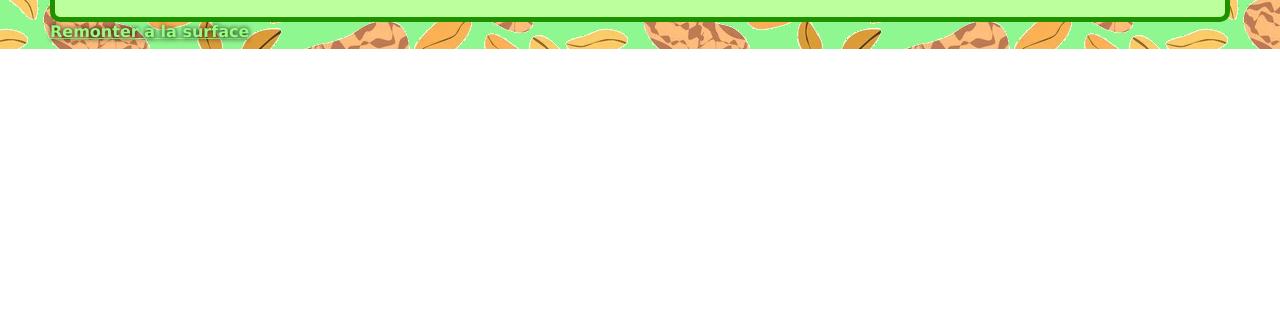
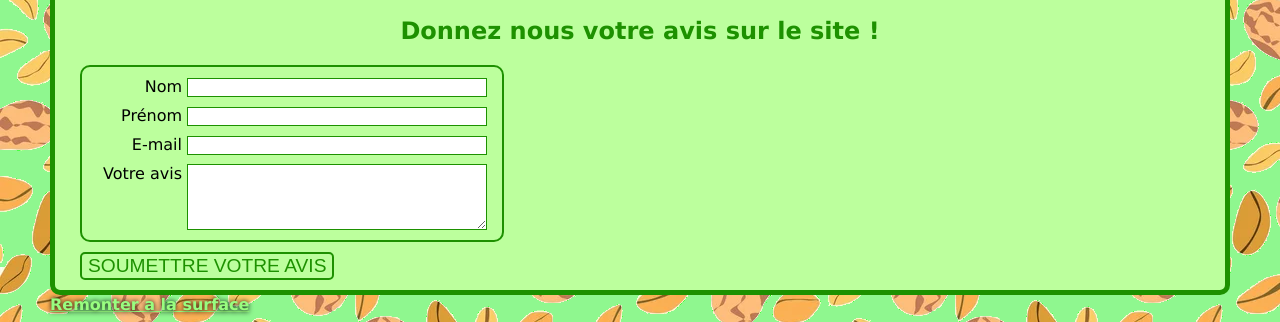
Before and after one commit to victorSejournes22005043/-Mael-Victor-caouette-au-wasabi, a plain HTML site: page index.html in a window 1280 px wide. Shown: the part 1533-1855 px from the top of the page. Before the commit the page ends 1582 px from the top, so only its background shows below. Drawn offline with Linux system fonts and the light colour scheme.

Commit message:
oba sima, formulaire

```diff
--- a/css/style.css
+++ b/css/style.css
@@ -14,7 +14,7 @@ p{
 h1{
     text-align: center;
     color: rgb(152, 253, 127);
-    text-shadow: 0 0 5px rgb(0, 0, 0)
+    text-shadow: 0 0 5px rgb(0, 0, 0);
 }
 
 h2{
@@ -135,6 +135,37 @@ button:active{
     color: rgb(255, 174, 0);
 }
 
+form {
+
+    width: 400px;
+    padding: 10px;
+    border: 2px solid rgb(29, 145, 0);
+    border-radius: 10px;
+}
+
+label {
+    display: inline-block;
+    width: 90px;
+    text-align: right;
+    margin-bottom: 10px;
+}
+
+input, textarea {
+    width: 300px;
+    box-sizing: border-box;
+    border: 1px solid rgb(29, 145, 0);
+}
+
+textarea {
+    vertical-align: top;
+    height: 5em;
+}
+
+#soumettre{
+    margin-top: 10px;
+    margin-bottom: 10px;
+}
+
 @media screen and (max-width: 480px) {
     main{
         flex-direction: column;
--- a/index.html
+++ b/index.html
@@ -58,6 +58,18 @@
             pourtant formelle !
             <img class="fit-picture" src="img/trend_wasabi_cacahuete.png" alt="Google Trend wasabi cacahuète">
         </p>
+        <h2 id="avis_site">Donnez nous votre avis sur le site !</h2>
+        <form accept-charset="utf-8">
+            <label for="nom">Nom</label>
+            <input type="text" id="nom"><br>
+            <label for="prenom">Prénom</label>
+            <input type="text" id="nom"><br>
+            <label for="mail">E-mail</label>
+            <input type="email" id="mail"><br>
+            <label for="avis">Votre avis</label>
+            <textarea id="avis"></textarea><br>
+        </form>
+        <button id="soumettre">Soumettre votre avis</button>
     </article>
     <a href="#">Remonter a la surface</a>
     <!--Ancre pour revenir en haut de la page-->
```
Also changed, not shown: clicker.js (+8 -1 lines), 1 other file.
